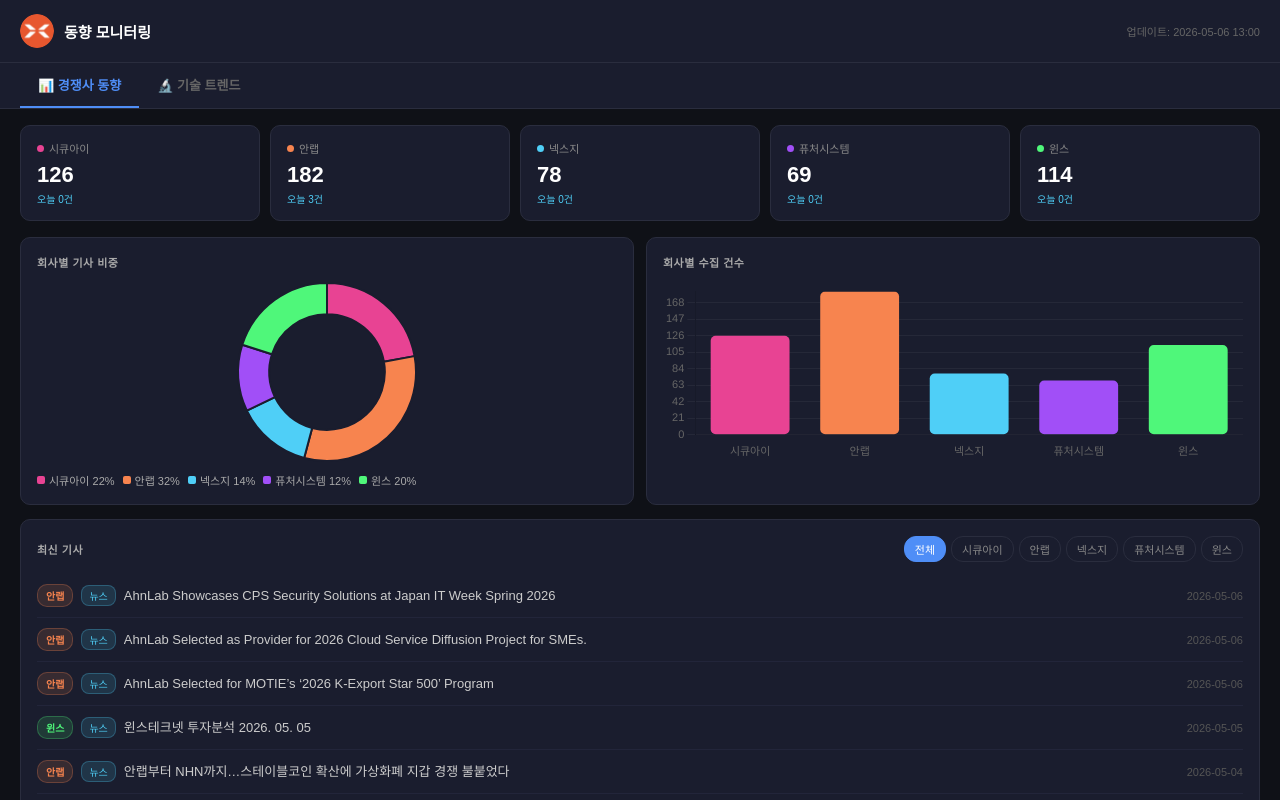
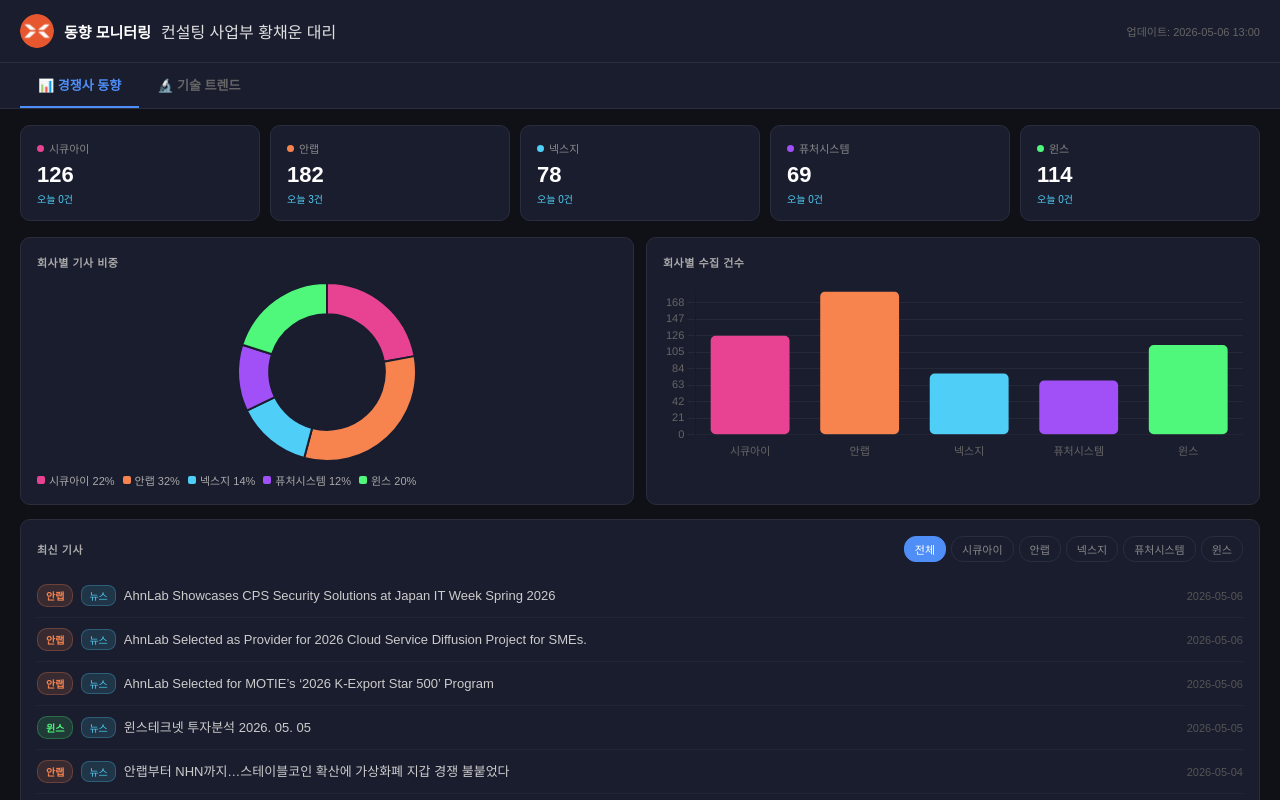
Before and after one commit to changsik-hwang/changsik-hwang.github.io, a plain HTML site: page index.html in a window 1280 px wide. Shown: the top 800 px of the page. Drawn offline with nearby package versions, Linux system fonts and the light colour scheme.

Commit message:
Update index.html

```diff
--- a/index.html
+++ b/index.html
@@ -101,6 +101,7 @@
     <div class="header-left">
         <img src="./logo.png" alt="로고" class="header-logo">
         <h1>동향 모니터링</h1>
+        <span class="user-info">컨설팅 사업부 황채운 대리</span>
     </div>
     <div class="update-time" id="updateTime">로딩 중...</div>
 </header>
```
